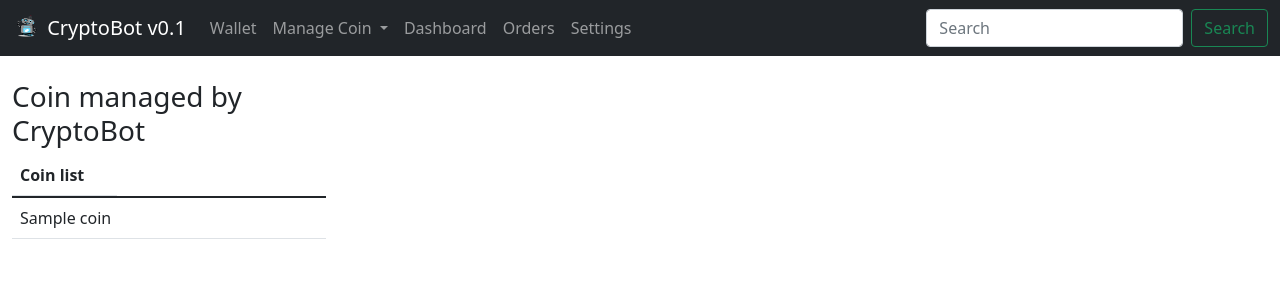
After one commit to kernelpanik/CryptoBot, a Django app: template homepage/templates/manage-coin.html in a window 1280 px wide. The commit adds this page. Shown: the top 300 px of the page. Run offline with Django 4.2, Linux system fonts and the light colour scheme; the template is opened without the code that fills it: most values are stand-ins (such as "Sample title", 1, 10 or a date in 2020); some libraries are stand-ins or nearby versions.

Commit message:
merge into manage-coin.html

```diff
--- a/homepage/templates/base.html
+++ b/homepage/templates/base.html
@@ -42,7 +42,7 @@
           </li>
           <li class="nav-item dropdown">
             <a class="nav-link dropdown-toggle" href="#" id="navbarDropdown" role="button" data-bs-toggle="dropdown" aria-expanded="false">
-              Manage
+              Manage Coin
             </a>
             <ul class="dropdown-menu" aria-labelledby="navbarDropdown">
               <li><a class="dropdown-item" href="{% url 'CoinList' %}">View list</a></li>
--- /dev/null
+++ b/homepage/templates/manage-coin.html
@@ -0,0 +1,27 @@
+{% extends 'homepage.html' %}
+
+{% block coin_list %}
+<div class="container-fluid" style="margin-top:80px">
+     <div class="col-sm-3 col-12">
+
+
+      <h3 class="text-left">Coin managed by CryptoBot</h3>
+<table class="table table-hover">
+  <thead>
+    <tr class="d-flex">
+      <th class="col-4" scope="col">Coin list</th>
+    </tr>
+  </thead>
+
+  <tbody>
+    {% for coin in object_list %}
+    <tr>
+        <td>{{ coin }}</td>
+    </tr>
+    {% endfor %}
+  </tbody>
+</table>
+
+</div>
+</div>
+{% endblock coin_list %}
```
